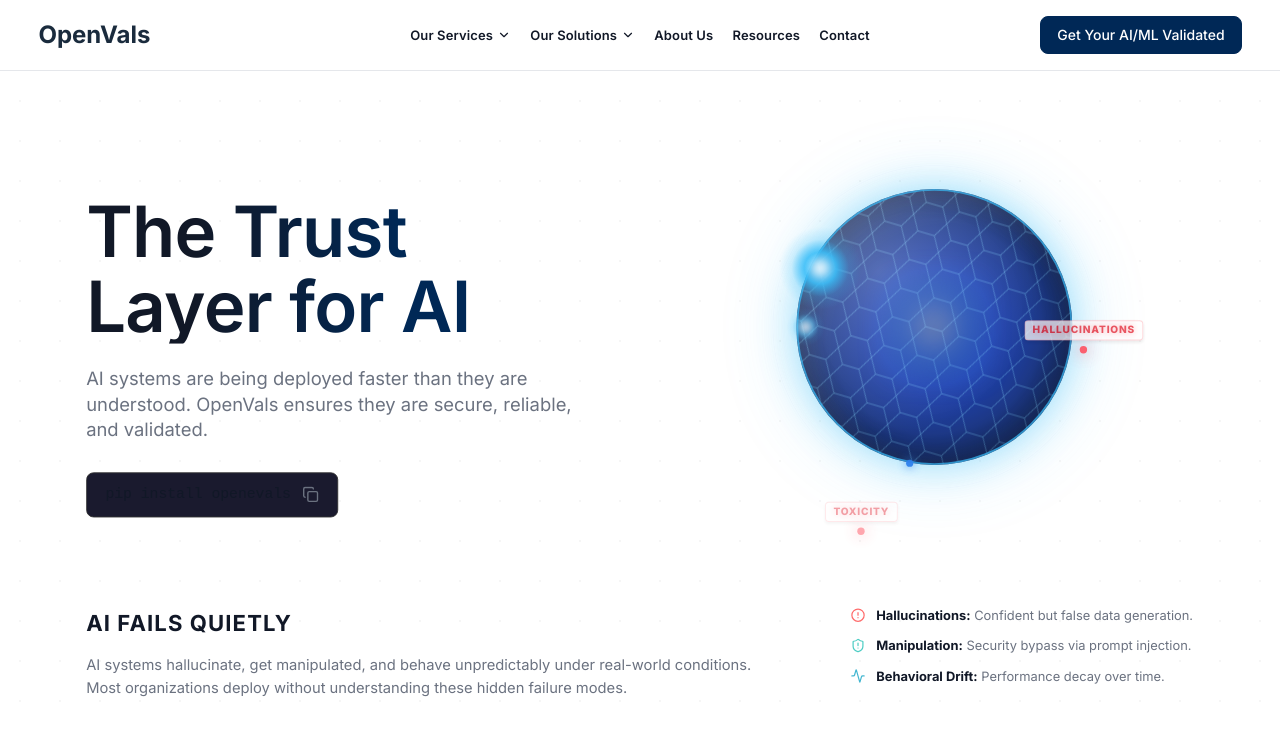
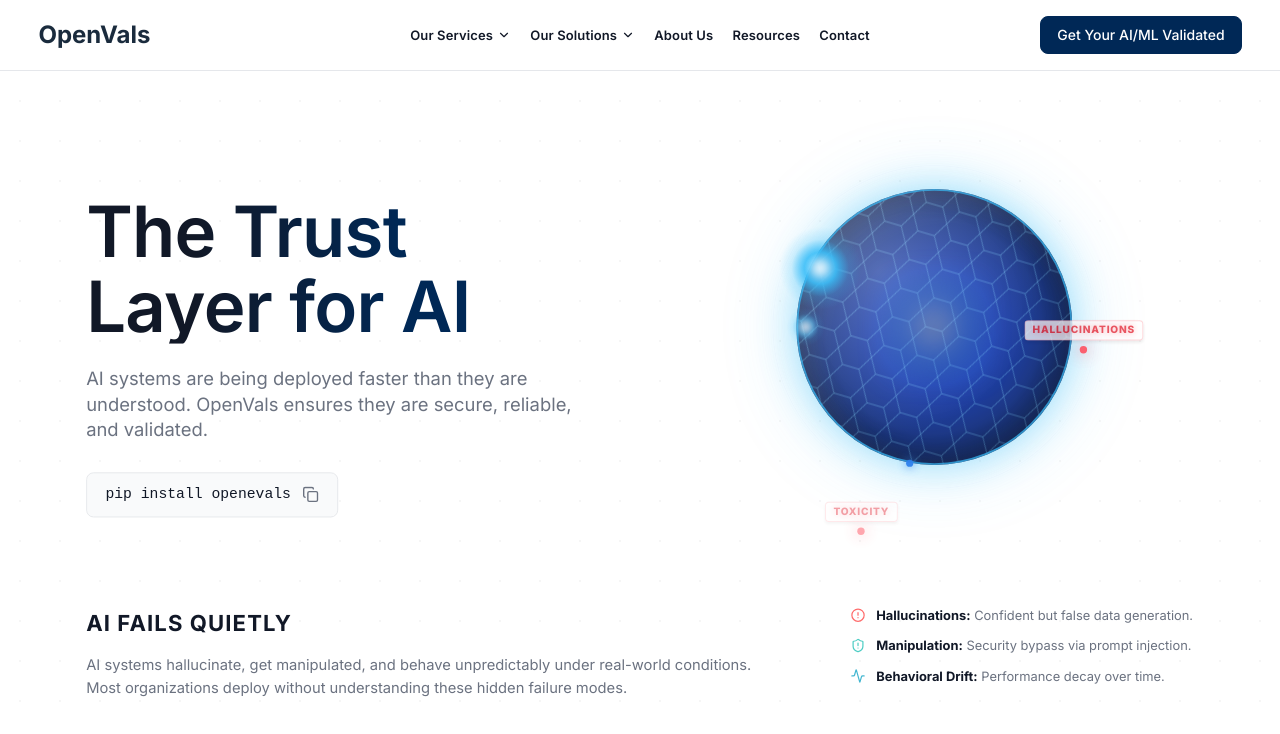
Before and after one commit to TheFoundrys/openvals-website, a Next.js app: page / in a window 1280 px wide. Shown: the top 734 px of the page. Built offline with nearby package versions, Linux system fonts and the light colour scheme.

Commit message:
Added copy command feature in the main page

```diff
--- a/src/components/TrustSection.tsx
+++ b/src/components/TrustSection.tsx
@@ -55,12 +55,12 @@
               alignItems: "center",
               gap: "12px",
               padding: "12px 20px",
-              backgroundColor: "var(--bg-secondary, #1a1a2e)",
+              backgroundColor: "var(--secondary-bg)",
               borderRadius: "8px",
-              border: "1px solid var(--border-color, #333)",
+              border: "1px solid var(--border)",
               fontFamily: "monospace",
               fontSize: "16px",
-              color: "var(--text-main, #fff)"
+              color: "var(--text-main)"
             }}
           >
             <span>{command}</span>
@@ -70,7 +70,7 @@
                 background: "none",
                 border: "none",
                 cursor: "pointer",
-                color: "var(--text-muted, #999)",
+                color: "var(--text-muted)",
                 display: "flex",
                 alignItems: "center",
                 padding: "0",
@@ -79,7 +79,7 @@
               title="Copy to clipboard"
             >
               {copied ? (
-                <Check size={18} style={{ color: "var(--success-color, #4ade80)" }} />
+                <Check size={18} style={{ color: "var(--accent)" }} />
               ) : (
                 <Copy size={18} />
               )}
```
